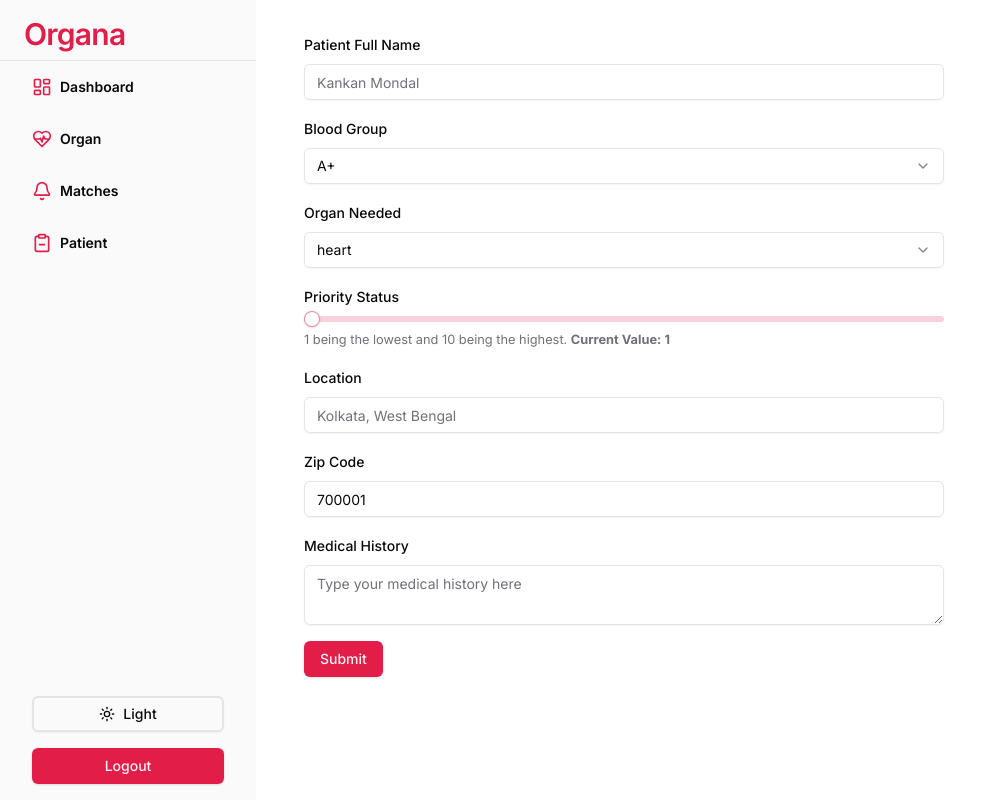
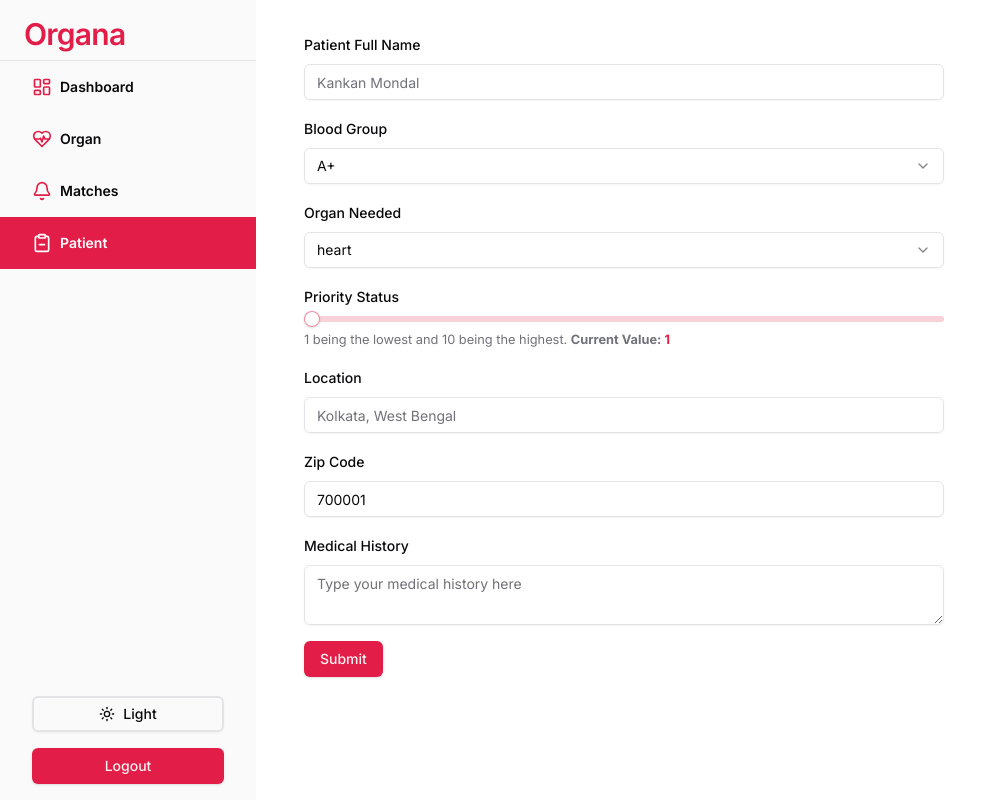
Before and after one commit to msanchariii/organa, a Next.js app in the folder frontend/: page /patient/add in a window 1280 px wide. Shown: the whole page, without its empty margins (0-1007 px from the left). Built offline with nearby package versions, Linux system fonts and the light colour scheme.

Commit message:
Enhance PatientForm component styling and improve sidebar link active state indication

```diff
--- a/frontend/src/components/forms/PatientForm.tsx
+++ b/frontend/src/components/forms/PatientForm.tsx
@@ -184,7 +184,12 @@ const PatientForm = () => {
                             </FormControl>
                             <FormDescription>
                                 1 being the lowest and 10 being the highest.{" "}
-                                <strong>Current Value: {priorityStatus}</strong>
+                                <strong>
+                                    Current Value:{" "}
+                                    <span className="text-primary">
+                                        {priorityStatus}
+                                    </span>
+                                </strong>
                             </FormDescription>
                             <FormMessage />
                         </FormItem>
--- a/frontend/src/components/sidebar.tsx
+++ b/frontend/src/components/sidebar.tsx
@@ -28,11 +28,7 @@ const Sidebar = () => {
                             path={path}
                             icon={React.createElement(icon, {
                                 size: 20,
-                                className: `${
-                                    path === pathname
-                                        ? "text-white"
-                                        : "text-primary"
-                                }`,
+                                className: `${pathname.startsWith(path) ? "text-white" : "text-primary"}`,
                             })}
                         ></SidebarLink>
                     ))}
@@ -62,7 +58,7 @@ const SidebarLink = ({
         <Link
             href={path ? path : "/"}
             className={`flex w-full gap-2 px-8 py-4 text-left text-sm font-semibold ${
-                path === pathName ? "bg-primary text-white" : ""
+                pathName.startsWith(path) ? "bg-primary text-white" : ""
             }`}
         >
             {icon}
```
